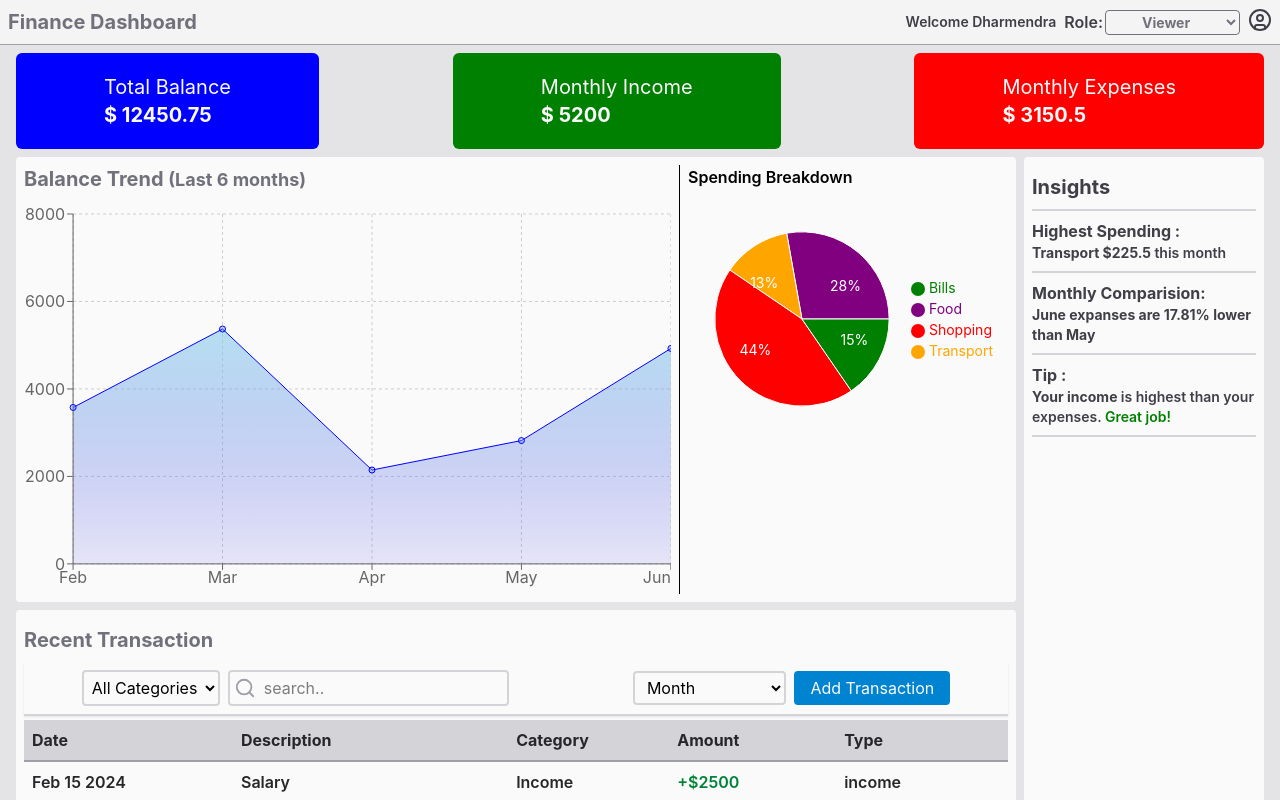
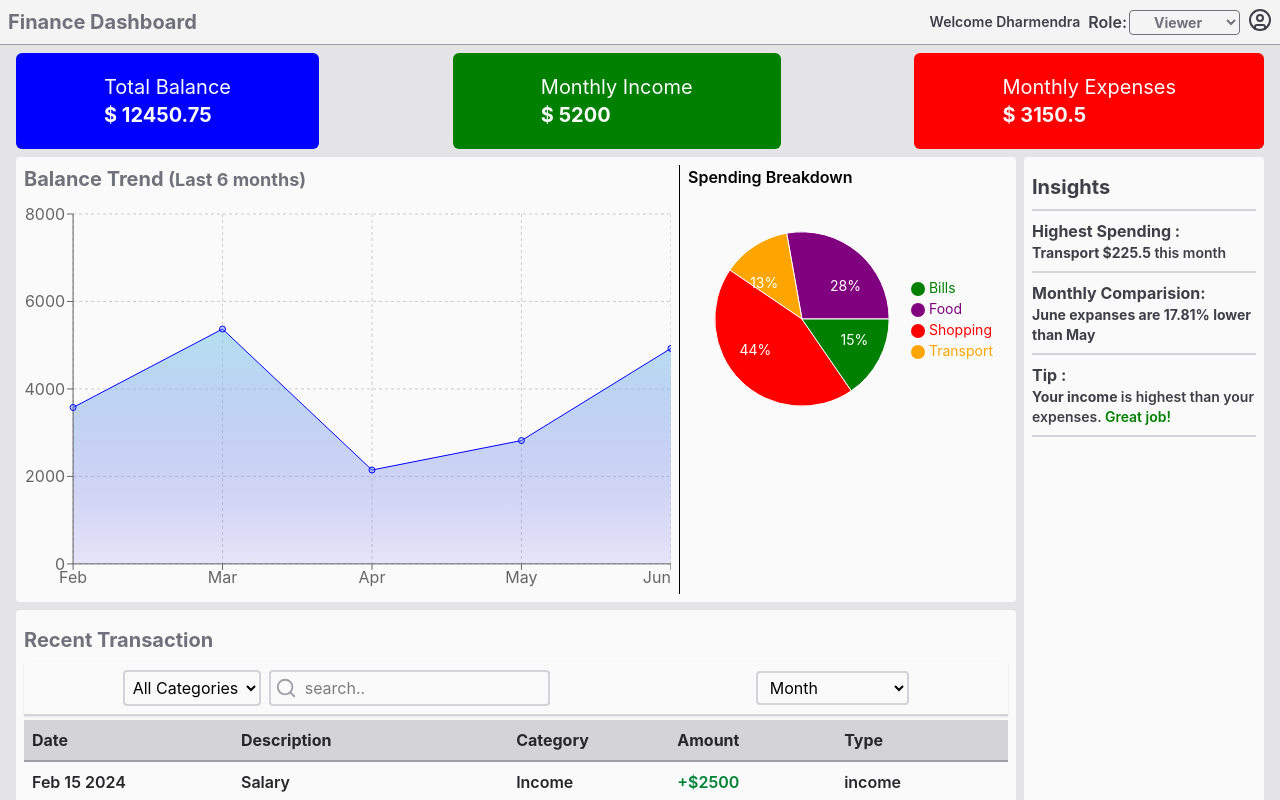
Before and after one commit to Dharmendra4455/Finance-Dashboard, a React (Vite) app: page / in a window 1280 px wide. Shown: the top 800 px of the page. Built offline with nearby package versions, Linux system fonts and the light colour scheme; some icons are missing.

Commit message:
first commit

```diff
--- a/src/Components/Form/Add_Edit_Transaction.jsx
+++ b/src/Components/Form/Add_Edit_Transaction.jsx
@@ -14,12 +14,12 @@ const Add_Edit_Transaction = (props) => {
     type:'',
     description:'',
     amount:'0'
+   })
 
-   })
    useEffect(()=>{
 
-    if(props.transactionId){
-      const editdata =data?.transactions?.filter((item)=>item?.id==props.transactionId)
+    if(props?.transactiondata?.dataid){
+      const editdata =data?.transactions?.filter((item)=>item?.id==props.transactiondata.dataid)
       // console.log(props.transactionId ,editdata)
       setformdata(editdata[0])
     }
@@ -65,7 +65,7 @@ const Submithandler=()=>{
       <div className=" w-80  bg-zinc-50 p-2">
        <nav className='flex justify-between px-4'>
         <h1></h1>
-        <h1 className='text-xl font-bold text-zinc-700'>{props.transactionId ?'Edit Transaction': 'Add Transaction' }</h1>
+        <h1 className='text-xl font-bold text-zinc-700'>{props?.transactiondata?.mode=='edit' ?'Edit Transaction': 'Add Transaction' }</h1>
         <div
         onClick={()=>props.setclose()}
         className="cross hover:cursor-pointer hover:bg-zinc-400 text-red-600 bg-zinc-300 w-7 rounded-full text-center">✘</div>
--- a/src/Components/Navbar.jsx
+++ b/src/Components/Navbar.jsx
@@ -20,7 +20,7 @@ const Navbar = () => {
                                 ...prev,
                                 user: { ...prev.user, role: e.target.value }
                             }))}
-                            className="outline-0 px-8 py-0.5 border rounded text-zinc-500 font-bold">
+                            className="outline-0 px-5 py-0.5 border rounded text-zinc-500 font-bold">
                             <option className="font-semibold" value="viewer ">Viewer</option>
                             <option className="font-semibold" value="admin">Admin</option>
                         </select>
--- a/src/Components/Transaction.jsx
+++ b/src/Components/Transaction.jsx
@@ -12,7 +12,7 @@ const Transaction = () => {
   const [Filterdata, setfilterdata] = useState(data?.transactions)
   const [showForm, setshowform] = useState(false)
   const [showwarning, setshowwarning] = useState(false)
-  const deleditdata = useRef({
+  const Addeditdata = useRef({
     mode: '',
     dataid: ''
   })
@@ -53,7 +53,7 @@ const Transaction = () => {
   const deletehandler = () => {
     setdata((prev) => ({
       ...prev,
-      transactions: data?.transactions?.filter((item) => item?.id !== deleditdata.current?.dataid)   //set all data to transaction array except selected one
+      transactions: data?.transactions?.filter((item) => item?.id !==Addeditdata.current?.dataid)   //set all data to transaction array except selected one
     }))
     toast.success('Transaction deleted Successfully')
     setshowwarning(false)
@@ -122,8 +122,11 @@ const Transaction = () => {
 
            {/* Add Transaction Button */}
             <button
-              className={`bg-sky-600 text-zinc-50 px-2 md:px-4 py-1 rounded shrink-0 ${data?.user?.role == 'admin' ? 'hidden' : 'block'}`}
-              onClick={() => setshowform(true)}
+              className={`bg-sky-600 text-zinc-50 px-2 md:px-4 py-1 rounded shrink-0 ${data?.user?.role == 'admin' ?'block' :'hidden'}`}
+              onClick={() => {
+                Addeditdata.current.mode='add'
+                setshowform(true)
+              }}
             >Add Transaction
             </button>
 
@@ -159,7 +162,7 @@ const Transaction = () => {
                         <td className='p-2 flex gap-2'>
                           <svg
                             onClick={() => {
-                              deleditdata.current = {
+                              Addeditdata.current = {
                                 mode: 'edit',
                                 dataid: item?.id
                               }
@@ -170,7 +173,7 @@ const Transaction = () => {
 
                           <svg
                             onClick={() => {
-                            deleditdata.current = { dataid: item?.id }
+                            Addeditdata.current = { dataid: item?.id }
                             setshowwarning(true)
                             }}
                             xmlns="http://www.w3.org/2000/svg" width="20" height="20" viewBox="0 0 24 24" fill="none" stroke="currentColor" strokeWidth="2" strokeLinecap="round" strokeLinejoin="round" className="text-red-500 hover:scale-110 hover:cursor-pointer lucide lucide-trash2-icon lucide-trash-2"><path d="M10 11v6" /><path d="M14 11v6" /><path d="M19 6v14a2 2 0 0 1-2 2H7a2 2 0 0 1-2-2V6" /><path d="M3 6h18" /><path d="M8 6V4a2 2 0 0 1 2-2h4a2 2 0 0 1 2 2v2" /></svg>
@@ -191,8 +194,8 @@ const Transaction = () => {
       {
         showForm && (
           <Add_Edit_Transaction
-            transactionId={deleditdata.current.mode == 'edit' ||
-              deleditdata.current.mode == 'delete' ? deleditdata.current.dataid
+            transactiondata={Addeditdata.current.mode == 'edit'
+               ? Addeditdata.current
               : null}
             setclose={() => setshowform(false)}
           />
```
